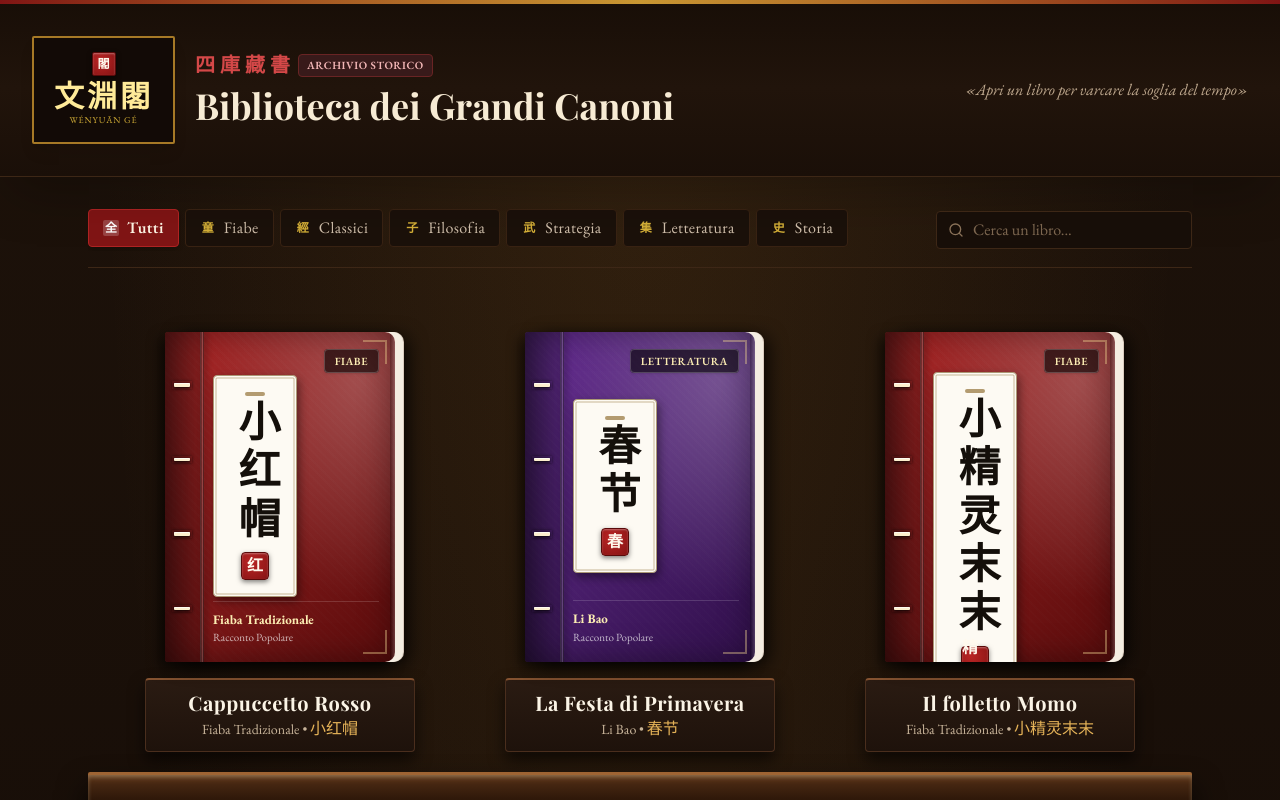
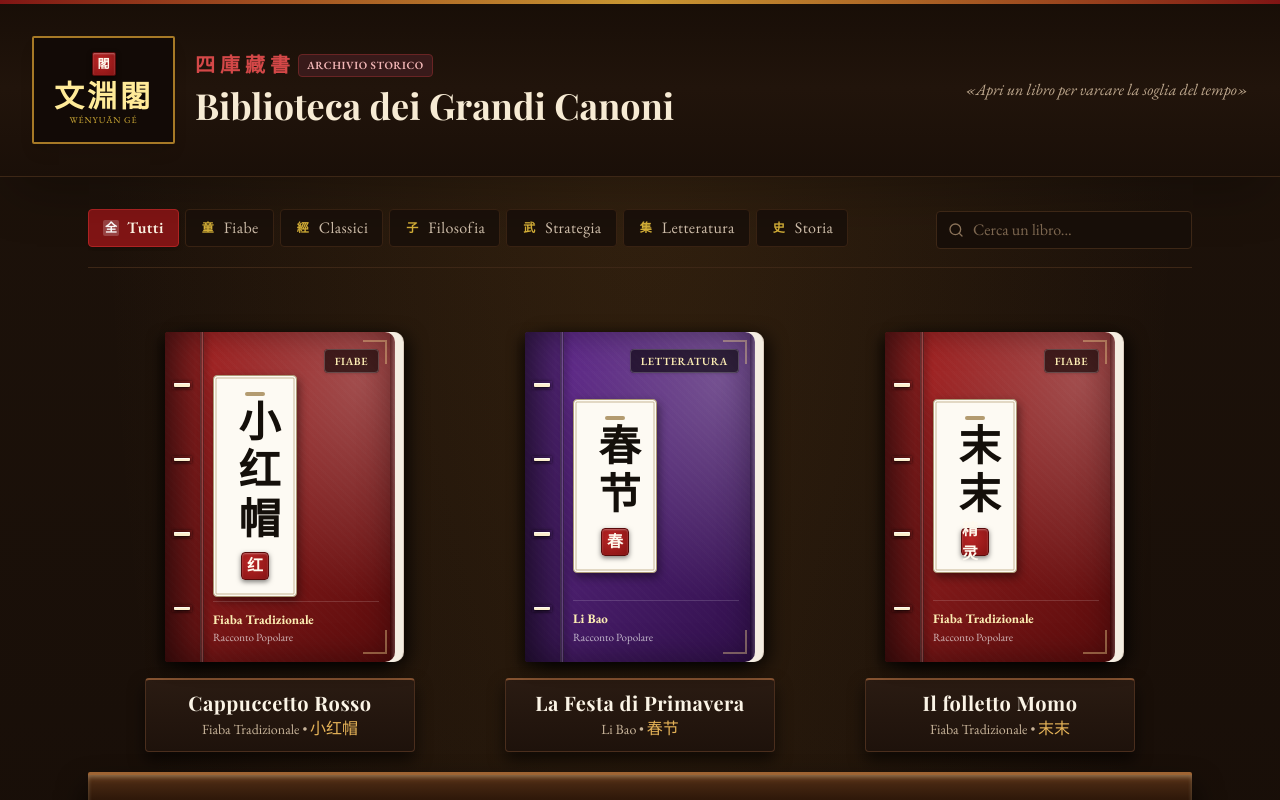
Before and after one commit to scottino2019-glitch/libri-cinese, a React (Vite) app: page / in a window 1280 px wide. Shown: the top 800 px of the page. Built offline with nearby package versions, Linux system fonts and the light colour scheme; a web font is replaced by a local one.

Commit message:
Shorten Chinese title for 'Il folletto Momo'

```diff
--- a/src/data/defaultBooks.ts
+++ b/src/data/defaultBooks.ts
@@ -50,7 +50,7 @@ export const RAW_BOOKS: SimpleBookInput[] = [
   },
    {
     title: 'Il folletto Momo',
-    chineseTitle: '小精灵末末',
+    chineseTitle: '末末',
     fileName: 'il_piccolo_folletto_momo.html',
     author: 'Fiaba Tradizionale',
     dynasty: 'Racconto Popolare',
```
